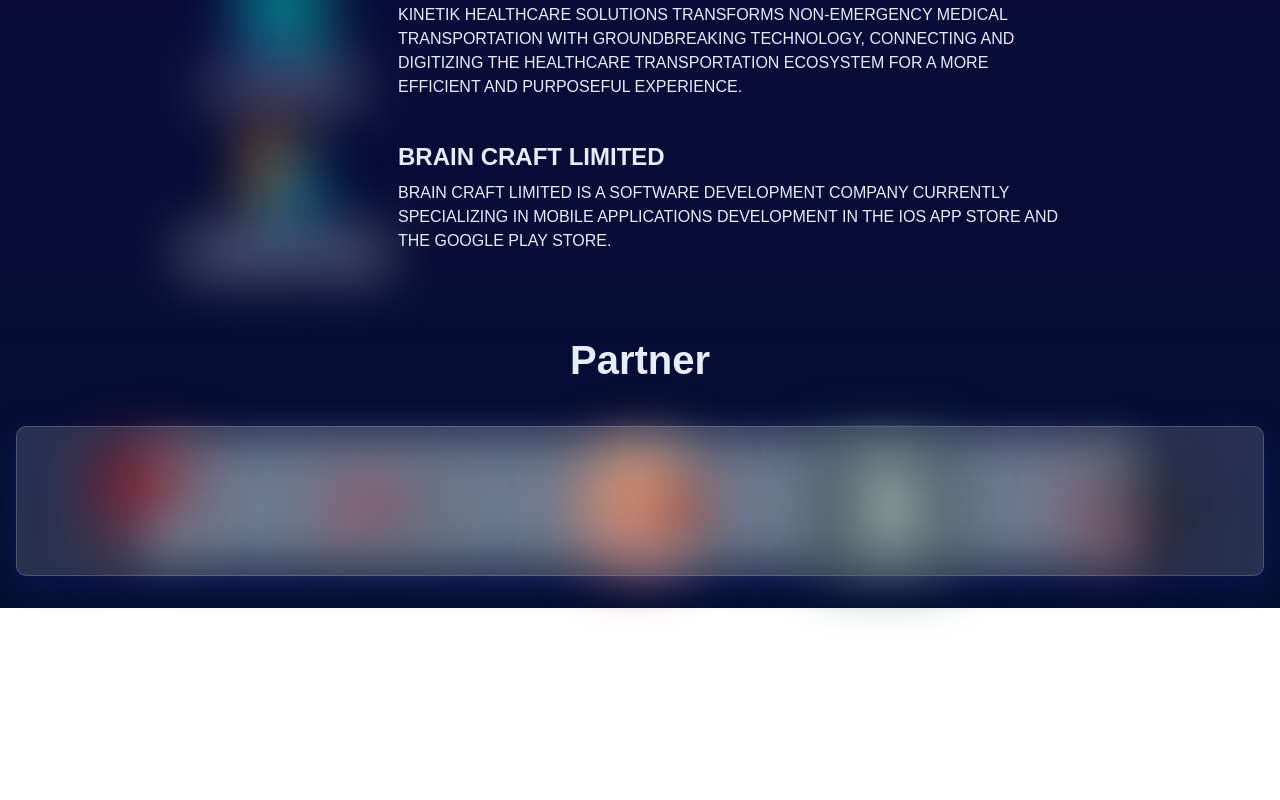
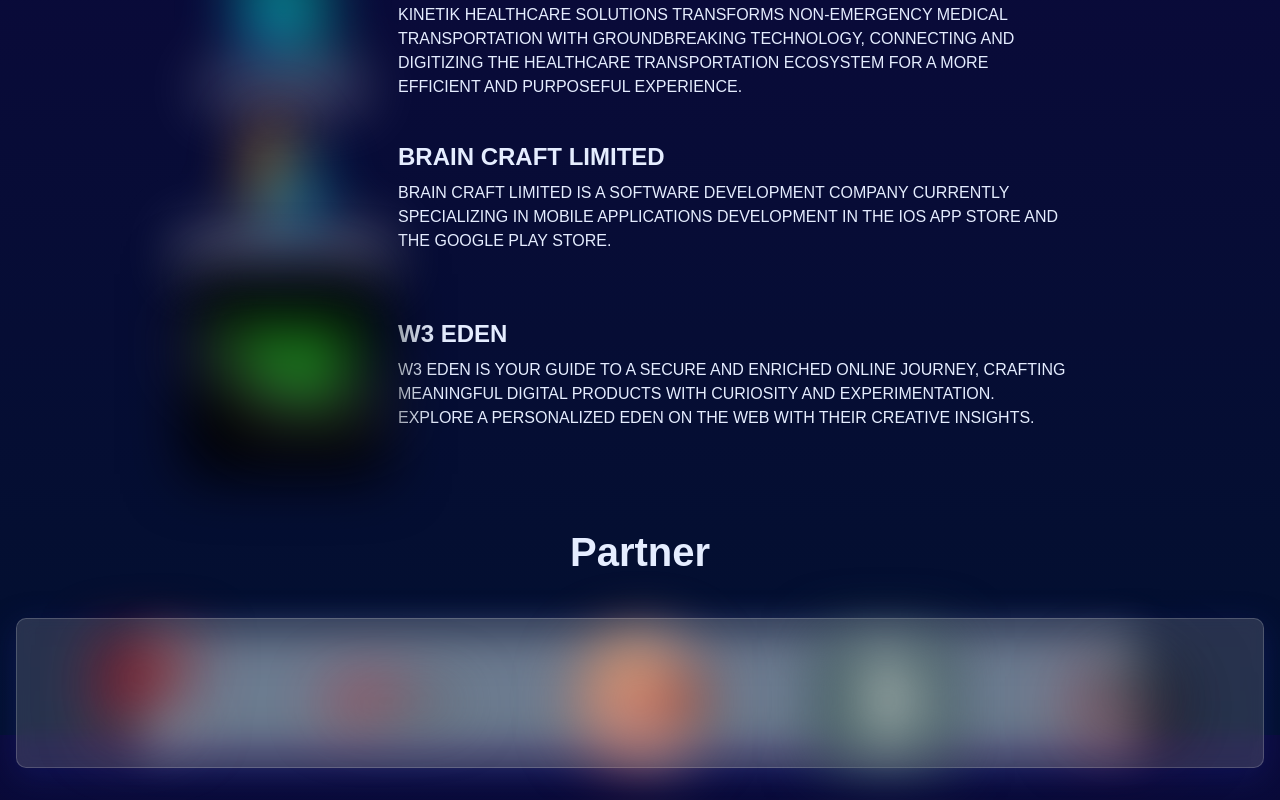
Before and after one commit to cuet-dev-corpse/iupc, a Next.js app: page / in a window 1280 px wide. Shown: the part 1665-2465 px from the top of the page. Before the commit the page ends 2273 px from the top, so only its background shows below. Built offline with nearby package versions, Linux system fonts and the light colour scheme.

Commit message:
site title and desc change

```diff
--- a/src/components/Spnsor.jsx
+++ b/src/components/Spnsor.jsx
@@ -33,4 +33,9 @@
         title: 'Brain Craft Limited',
         desc:'Brain Craft Limited is a software development company currently specializing in Mobile applications development in the iOS App Store and the Google Play Store.',
     },
+    {
+        img: '/w3.jpeg',
+        title: 'W3 Eden',
+        desc:'W3 Eden is your guide to a secure and enriched online journey, crafting meaningful digital products with curiosity and experimentation. Explore a personalized Eden on the web with their creative insights.',
+    },
 ]
```
Also changed, not shown: public/w3.jpeg (added).
